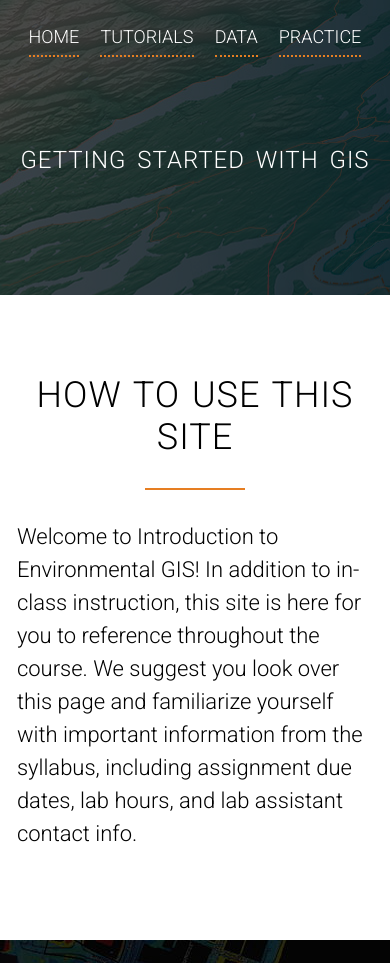
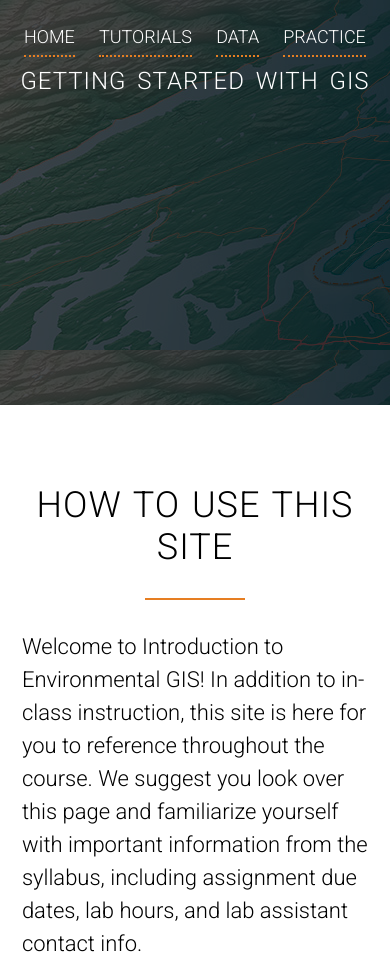
Before and after one commit to Daniel-Wh/Intro-to-gis-front-end, a website built with webpack: page src/index.html in a window 390 px wide. Shown: the top 963 px of the page. Built offline with nearby package versions, Linux system fonts and the light colour scheme; no server answers.

Commit message:
updated responsiveness

```diff
--- a/src/index.html
+++ b/src/index.html
@@ -23,16 +23,16 @@
   </head>
   <body>
     <header>
-      <div class="row">
       <ul class="main-nav">
         <li><a href="#home" id="home-header">Home</a></li>
         <li><a href="#tutorials" id="tutorials-header">Tutorials</a></li>
         <li><a href="#data" id="data-header">Data</a></li>
         <li><a href="#practice" id="practice-header">Practice</a></li>
       </ul>
-      </div>
+      <div class="row">
         <div class="header-text-box">
           <h1>getting started with gis</h1>
+        </div>
       </div>
     </header>
     <section class="site-howto" id="site-howto">
--- a/src/static/css/queries.css
+++ b/src/static/css/queries.css
@@ -88,3 +88,12 @@
     padding-top: 20px;
   }
 }
+
+@media only screen and (max-width: 680px) {
+  header {
+    height: 48vh;
+  }
+  p {
+    padding-left: 5px;
+  }
+}
--- a/src/static/css/style.css
+++ b/src/static/css/style.css
@@ -70,23 +70,25 @@ p {
 header {
   background-image: linear-gradient(rgba(0, 0, 0, 0.7), rgba(0, 0, 0, 0.7)),
     url(img/headerbackground.jpg);
-  height: 35vh;
+  height: 42vh;
   /* background-size: cover; */
   /* background-position: center; */
   background-attachment: fixed;
 }
 .header-text-box {
-  position: absolute;
-  width: 1140px;
-  top: 20%;
-  left: 63%;
-  transform: translate(-50%, -50%);
+  text-align: center;
+  position: relative;
+  top: 12vh;
 }
 
 .main-nav {
+  display: flex;
+  top: 0;
+  right: 0;
+  margin-right: 1%;
+  margin-left: 70%;
   float: right;
   list-style-type: none;
-  margin-right: -30%;
 }
 
 .main-nav li {
--- a/static/css/style.css
+++ b/static/css/style.css
@@ -86,7 +86,6 @@ header {
 .main-nav {
   float: right;
   list-style-type: none;
-  margin-right: -30%;
 }
 
 .main-nav li {
```
Lines whose indentation alone changed are shown as unchanged.
